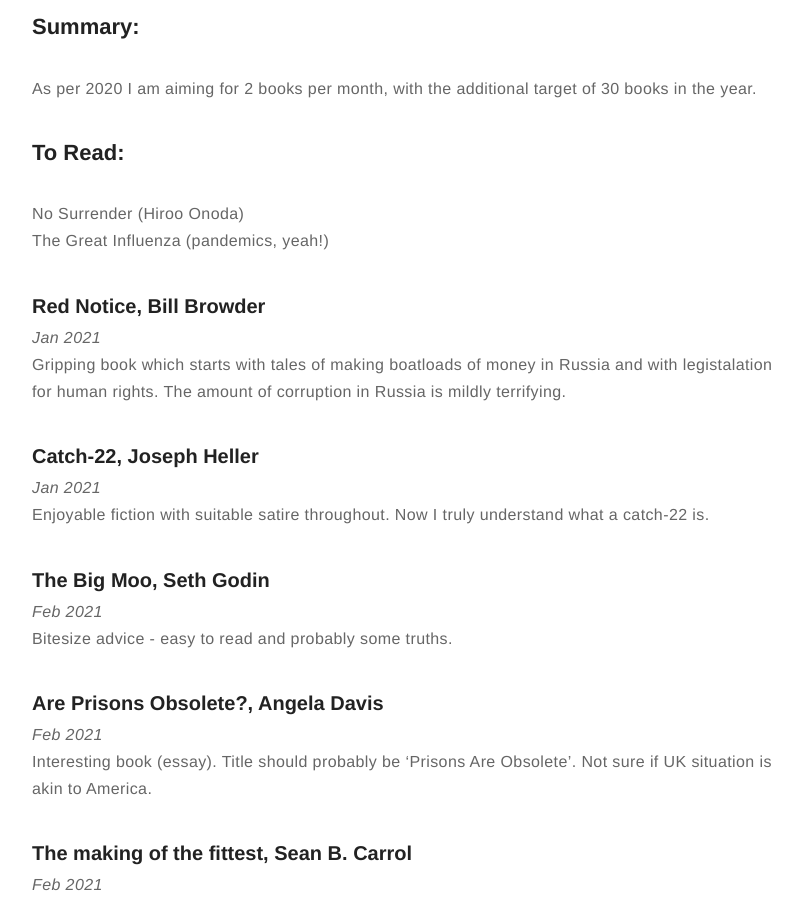
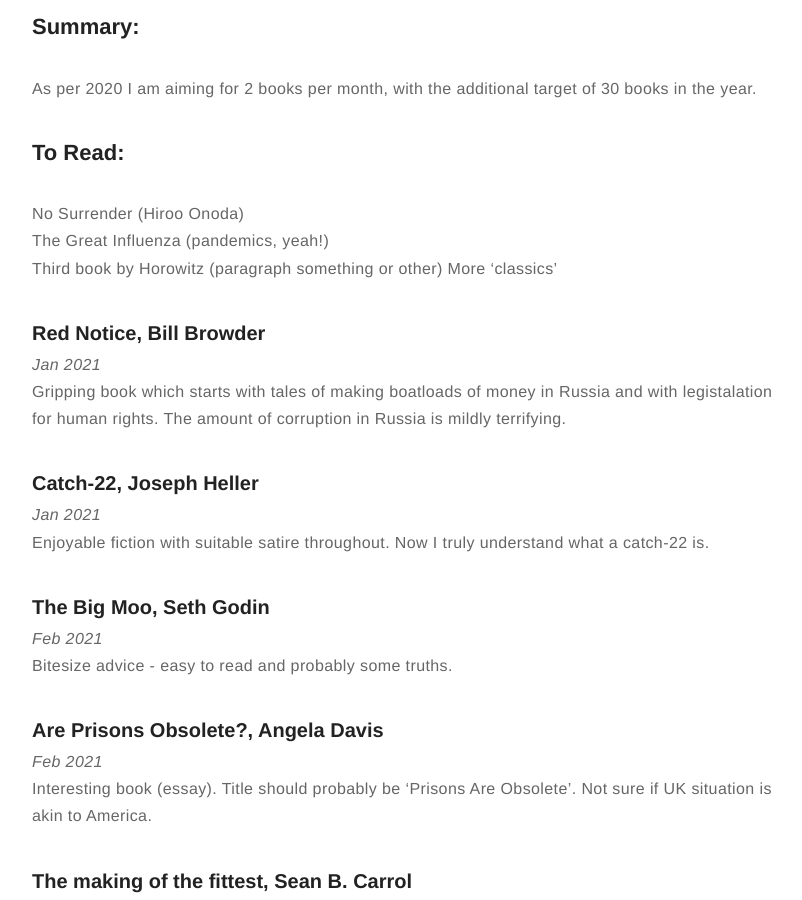
Before and after one commit to jc782/jc782.github.io, a Jekyll site: the page built from _posts/2020-12-30-Books-2021.markdown, in a window 1280 px wide and 900 px high, scrolled down 311 px. Shown: the whole window, without its empty margins (233-1035 px from the left). Built offline with Jekyll 4.4.1, drawn with Linux system fonts in a browser that asks for light colours.

Commit message:
+new books

```diff
--- a/_posts/2020-12-30-Books-2021.markdown
+++ b/_posts/2020-12-30-Books-2021.markdown
@@ -19,7 +19,8 @@ As per 2020 I am aiming for 2 books per month, with the additional target of 30
 ## To Read:
 No Surrender (Hiroo Onoda)
 The Great Influenza (pandemics, yeah!)
-
+Third book by Horowitz (paragraph something or other)
+More 'classics'
 
 ### Red Notice, Bill Browder
 *Jan 2021*
```
